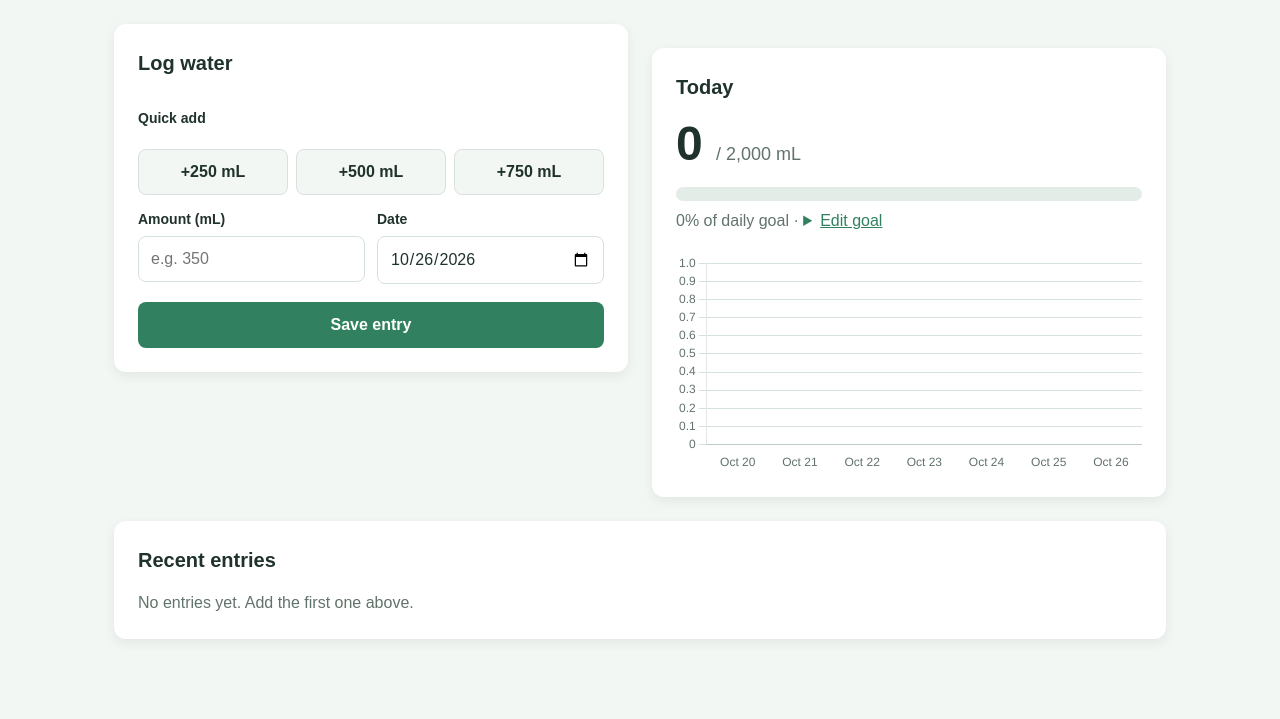
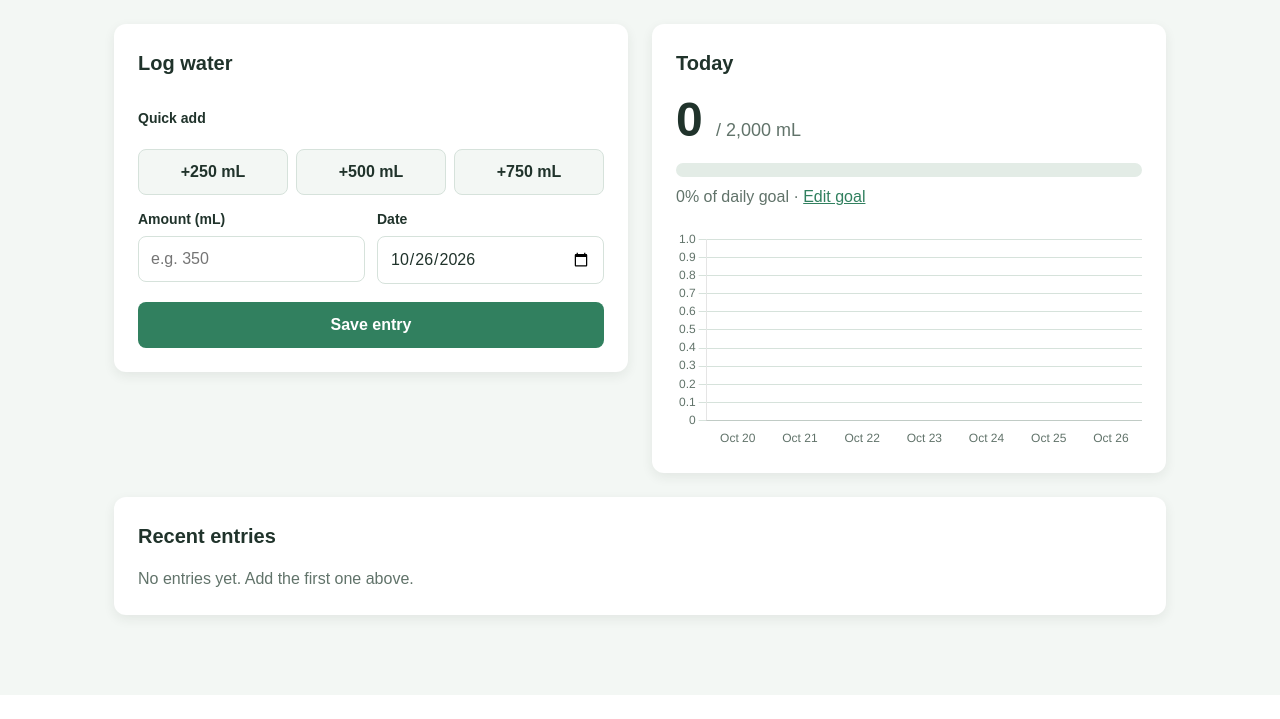
Before and after one commit to alexei-tryshev/CS160ProjectTeam3, a Flask app: page /water in a window 1280 px wide. Shown: the part 223-942 px from the top of the page. After the commit the page ends 851 px from the top, so only its background shows below. Run offline with Flask 2, Linux system fonts and the light colour scheme; data that the repository does not hold is empty.

Commit message:
Polish Water and Weight pages after browser check

```diff
--- a/static/style.css
+++ b/static/style.css
@@ -135,6 +135,11 @@ h2 {
     margin-top: 24px;
 }
 
+.card-grid > .card {
+    min-width: 0;
+    margin-top: 0;
+}
+
 .card-grid {
     display: grid;
     grid-template-columns: 1fr 1fr;
@@ -258,6 +263,12 @@ h2 {
     margin-bottom: 8px;
 }
 
+.quick-add .btn {
+    padding-right: 4px;
+    padding-left: 4px;
+    white-space: nowrap;
+}
+
 /* Buttons */
 
 .btn {
@@ -340,9 +351,15 @@ h2 {
 }
 
 .goal-form summary {
+    display: inline;
     color: var(--accent);
     text-decoration: underline;
     cursor: pointer;
+    list-style: none;
+}
+
+.goal-form summary::-webkit-details-marker {
+    display: none;
 }
 
 .goal-form form {
@@ -452,6 +469,10 @@ th {
     font-size: 14px;
 }
 
+td:first-child {
+    white-space: nowrap;
+}
+
 th.actions,
 td.actions {
     text-align: right;
```
